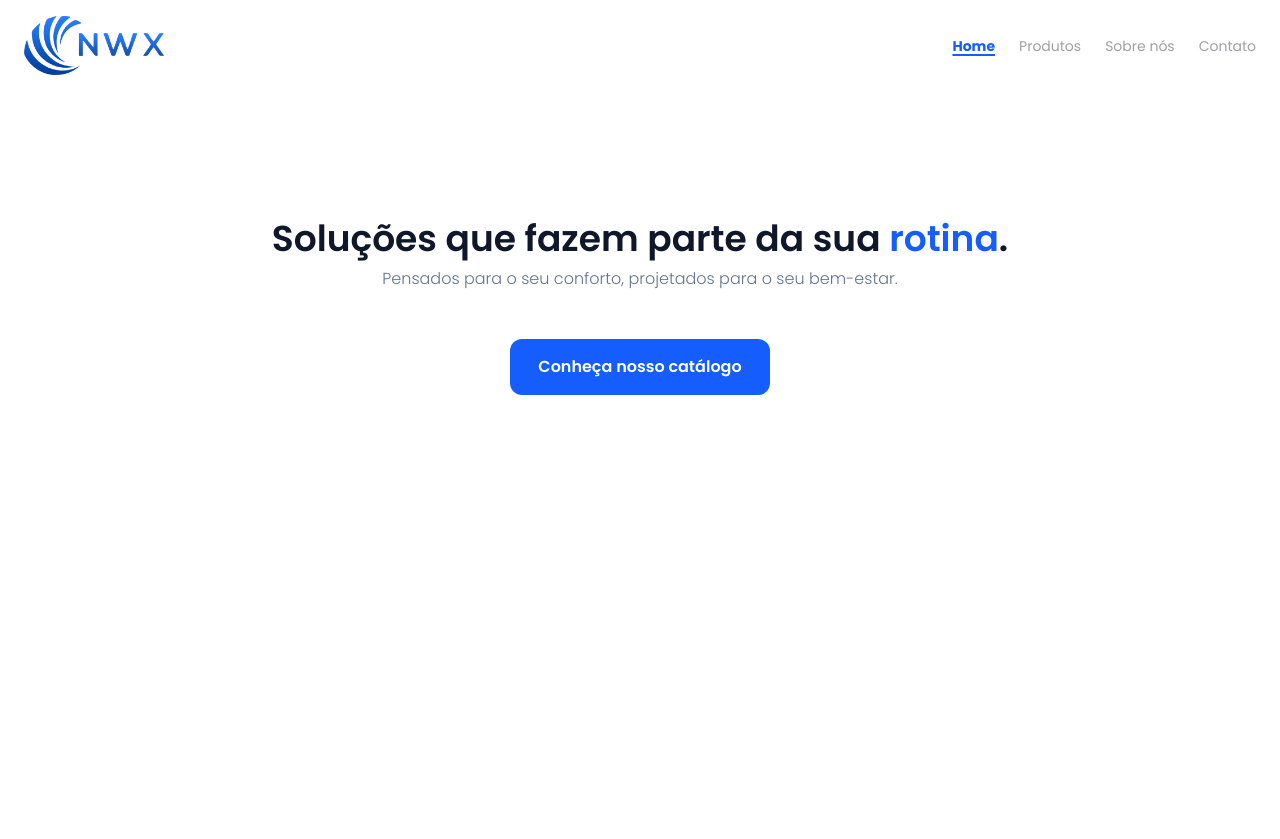
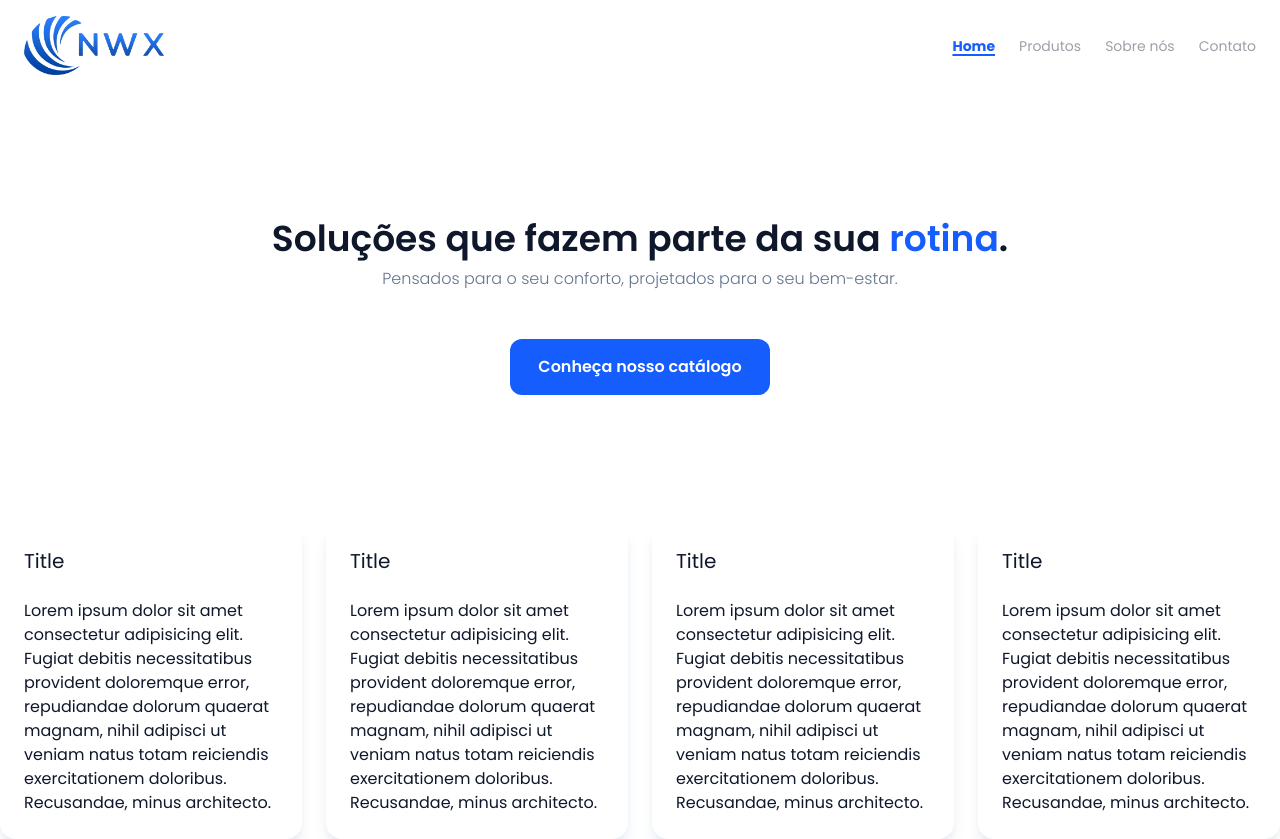
Before and after one commit to gabrielgua/nwxgroup-landing, a Vue app: page / in a window 1280 px wide. Before the commit the page ends 800 px from the top, so only its background shows below. Built offline with nearby package versions, Linux system fonts and the light colour scheme.

Commit message:
add card component

```diff
--- /dev/null
+++ b/src/components/Card.vue
@@ -0,0 +1,11 @@
+<template>
+
+  <div class="bg-white p-6 text-text-primary space-y-6 rounded-2xl shadow-lg shadow-slate-200">
+    <p class="text-xl">
+      <slot name="card-title" />
+    </p>
+    <p>
+      <slot />
+    </p>
+  </div>
+</template>
--- a/src/views/HomeView.vue
+++ b/src/views/HomeView.vue
@@ -1,8 +1,35 @@
 <script setup lang="ts">
+import Card from '@/components/Card.vue';
 import Hero from '@/components/Hero.vue';
 
 </script>
 
 <template>
   <Hero />
+  <div class="grid md:grid-cols-2 lg:grid-cols-4 gap-6 container mx-auto ">
+    <Card>
+      <template #card-title>Title</template>
+      Lorem ipsum dolor sit amet consectetur adipisicing elit. Fugiat debitis necessitatibus provident doloremque error,
+      repudiandae dolorum quaerat magnam, nihil adipisci ut veniam natus totam reiciendis exercitationem doloribus.
+      Recusandae, minus architecto.
+    </Card>
+    <Card>
+      <template #card-title>Title</template>
+      Lorem ipsum dolor sit amet consectetur adipisicing elit. Fugiat debitis necessitatibus provident doloremque error,
+      repudiandae dolorum quaerat magnam, nihil adipisci ut veniam natus totam reiciendis exercitationem doloribus.
+      Recusandae, minus architecto.
+    </Card>
+    <Card>
+      <template #card-title>Title</template>
+      Lorem ipsum dolor sit amet consectetur adipisicing elit. Fugiat debitis necessitatibus provident doloremque error,
+      repudiandae dolorum quaerat magnam, nihil adipisci ut veniam natus totam reiciendis exercitationem doloribus.
+      Recusandae, minus architecto.
+    </Card>
+    <Card>
+      <template #card-title>Title</template>
+      Lorem ipsum dolor sit amet consectetur adipisicing elit. Fugiat debitis necessitatibus provident doloremque error,
+      repudiandae dolorum quaerat magnam, nihil adipisci ut veniam natus totam reiciendis exercitationem doloribus.
+      Recusandae, minus architecto.
+    </Card>
+  </div>
 </template>
```
